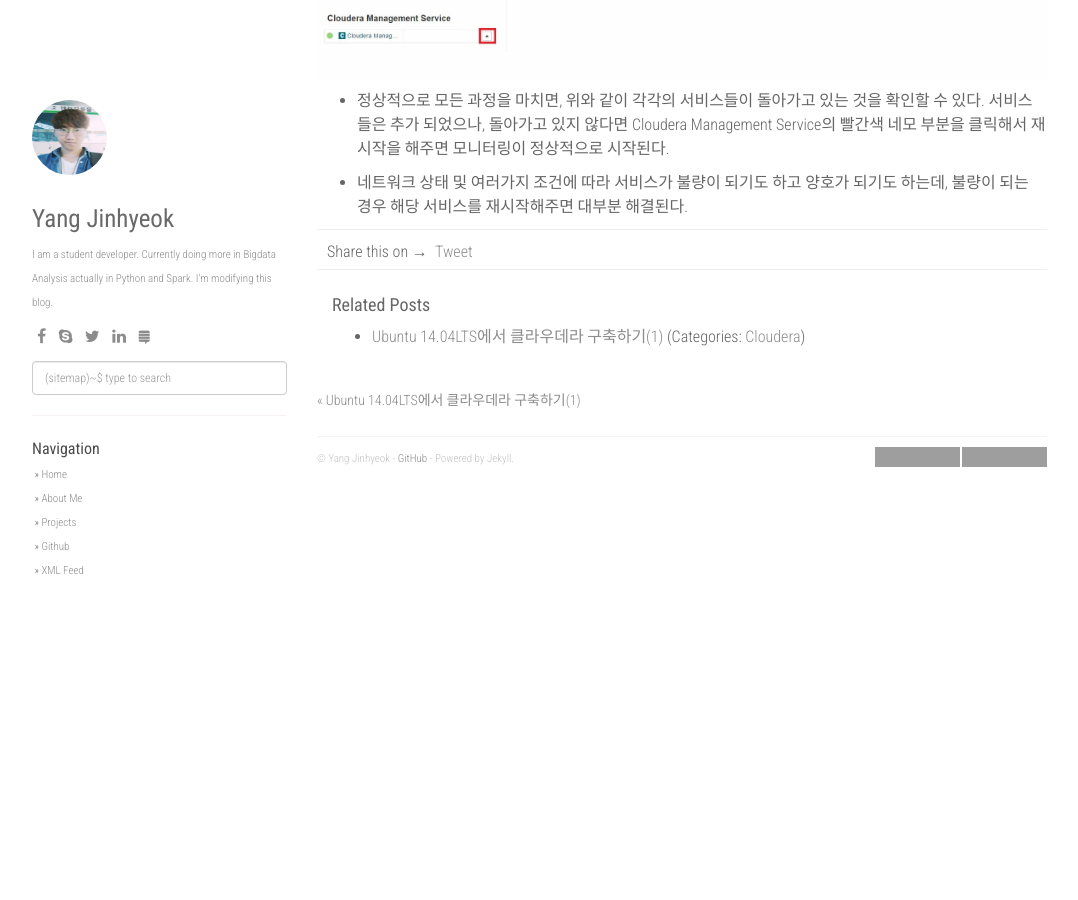
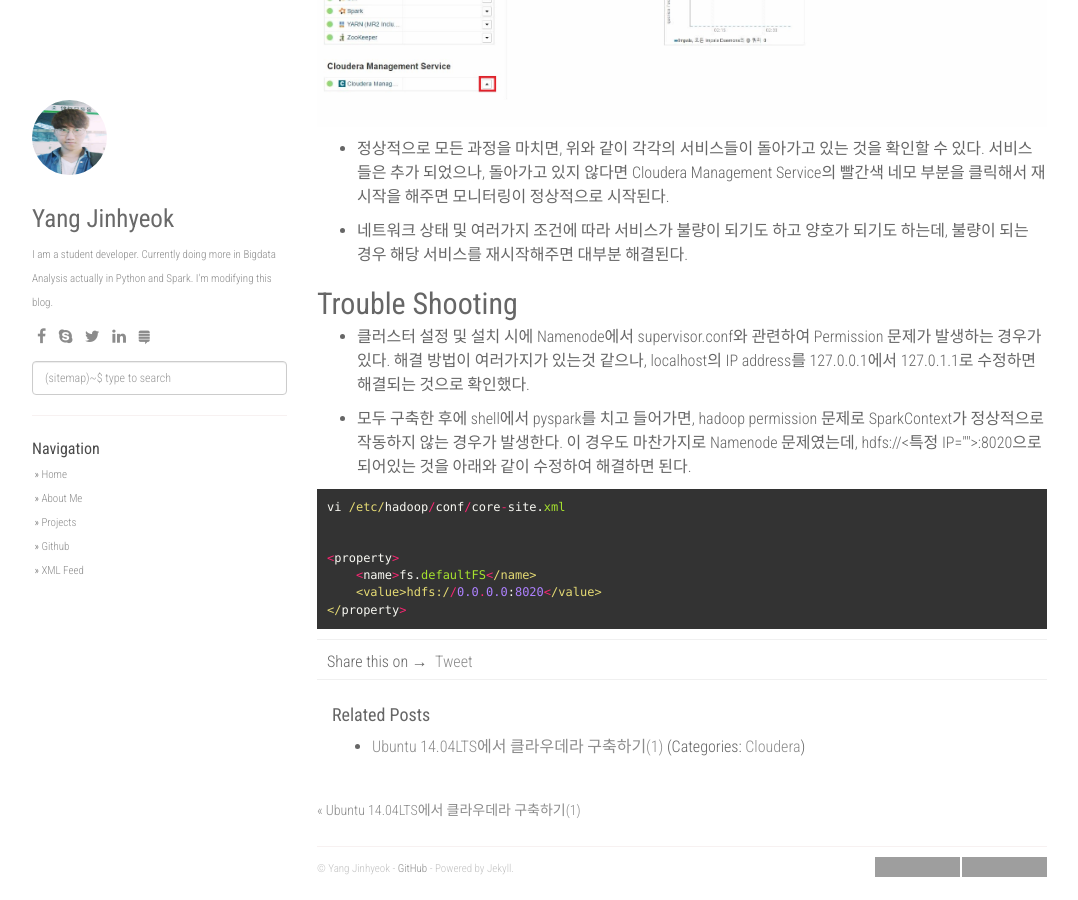
Before and after one commit to Yangyangii/Yangyangii.github.io, a Jekyll site: the page built from _posts/2016-09-28-cloudera-manager-webinstall.markdown, in a window 1280 px wide and 900 px high, scrolled down 5544 px. Shown: the whole window, without its empty margins (53-1131 px from the left). Built offline with Jekyll 4.4.1, drawn with Linux system fonts in a browser that asks for light colours; nearby versions of some CDN libraries; comment, search, counter and statistics services are not loaded; before the commit the page ends 6034 px from its top, so only the background shows below that; some of the changed text lies outside the part shown; grey boxes are pictures that could not be loaded.

Commit message:
modify posts

```diff
--- a/_posts/2016-09-28-cloudera-manager-webinstall.markdown
+++ b/_posts/2016-09-28-cloudera-manager-webinstall.markdown
@@ -9,11 +9,13 @@ categories: [Cloudera]
 
 ## References
 +   <em>[https://github.com/biospin/BigBio/blob/master/part03/week01_160503/hadoop/cloudera_install.md](https://github.com/biospin/BigBio/blob/master/part03/week01_160503/hadoop/cloudera_install.md)</em> - 운영체제와 관련없이 겹치는 부분은 대부분 보고 그대로 적은 부분이 많습니다.
++   <em>[https://community.cloudera.com/t5/CDH-Manual-Installation/How-to-resolve-quot-Permission-denied-quot-errors-in-CDH/ta-p/36141](https://community.cloudera.com/t5/CDH-Manual-Installation/How-to-resolve-quot-Permission-denied-quot-errors-in-CDH/ta-p/36141)</em> - Hadoop Permission Error Trouble Shooting
 
+
+## Web UI Install
 
 ![Screenshot WebLogin](https://raw.githubusercontent.com/yangyangii/yangyangii.github.io/master/static/img/_posts/WebUI-Login.JPG  "Screenshot WebLogin")
 
-## Web UI Login
 +   초기 ID/PW는 admin/admin이다. 필요에 따라 변경해주면 되겠다.
 
 +   각 서버의 호스트 이름은 번호를 ubuntu1, ubuntu2, ..., ubuntu9 등 넘버링으로 하면 관리하기 편하다.
@@ -60,5 +62,20 @@ categories: [Cloudera]
 +	네트워크 상태 및 여러가지 조건에 따라 서비스가 불량이 되기도 하고 양호가 되기도 하는데, 불량이 되는 경우 해당 서비스를 재시작해주면 대부분 해결된다.
 
 
+## Trouble Shooting
+
++	클러스터 설정 및 설치 시에 Namenode에서 supervisor.conf와 관련하여 Permission 문제가 발생하는 경우가 있다. 해결 방법이 여러가지가 있는것 같으나, localhost의 IP address를 127.0.0.1에서 127.0.1.1로 수정하면 해결되는 것으로 확인했다.
+
++	모두 구축한 후에 shell에서 pyspark를 치고 들어가면, hadoop permission 문제로 SparkContext가 정상적으로 작동하지 않는 경우가 발생한다. 이 경우도 마찬가지로 Namenode 문제였는데, hdfs://<특정 IP>:8020으로 되어있는 것을 아래와 같이 수정하여 해결하면 된다.
+{% highlight ruby %}
+vi /etc/hadoop/conf/core-site.xml
+
+
+<property>
+    <name>fs.defaultFS</name>
+    <value>hdfs://0.0.0.0:8020</value>
+</property>
+{% endhighlight %}
+
 [jekyll-gh]: https://github.com/mojombo/jekyll
 [jekyll]:    http://jekyllrb.com
```
Also changed, not shown: static/img/_posts/ssh-offend-key.JPG (renamed from static/img/_posts/ssh offend 키 문제.JPG), static/img/_posts/활성화 화면.JPG (deleted).
